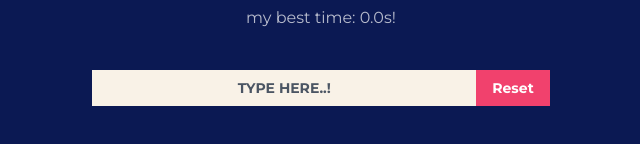
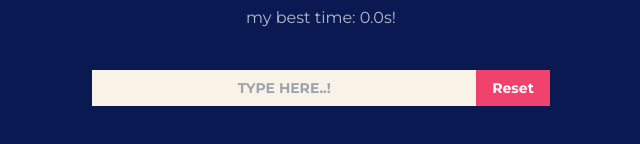
Before and after one commit to trojancode/keyboard-app, a React (Create React App) app: page / in a window 1280 px wide. Shown: the part 362-506 px from the top of the page, without its empty margins (319-959 px from the left). Built offline with nearby package versions, Linux system fonts and the light colour scheme.

Commit message:
theme correction

```diff
--- a/src/components/InputReset.tsx
+++ b/src/components/InputReset.tsx
@@ -67,7 +67,7 @@ const InputReset = () => {
 
     return (
         <div className="justify-center text-center mt-10 flex text-sm">
-            <input onChange={handleInput} ref={inputRef} type="text" className=' uppercase w-full max-w-sm py-1 px-3 outline-none text-center font-bold bg-warmWhite placeholder:text-center  text-black placeholder:text-gray-600 ' placeholder='Type here..!' />
+            <input onChange={handleInput} ref={inputRef} type="text" className=' uppercase w-full max-w-sm py-1 px-3 outline-none text-center font-bold bg-warmWhite placeholder:text-center  text-black placeholder:text-gray-400 ' placeholder='Type here..!' />
             <button className=' font-bold py-2 px-4 bg-rose-500 text-white' onClick={handleResetButton}>Reset</button>
         </div>
     )
```
